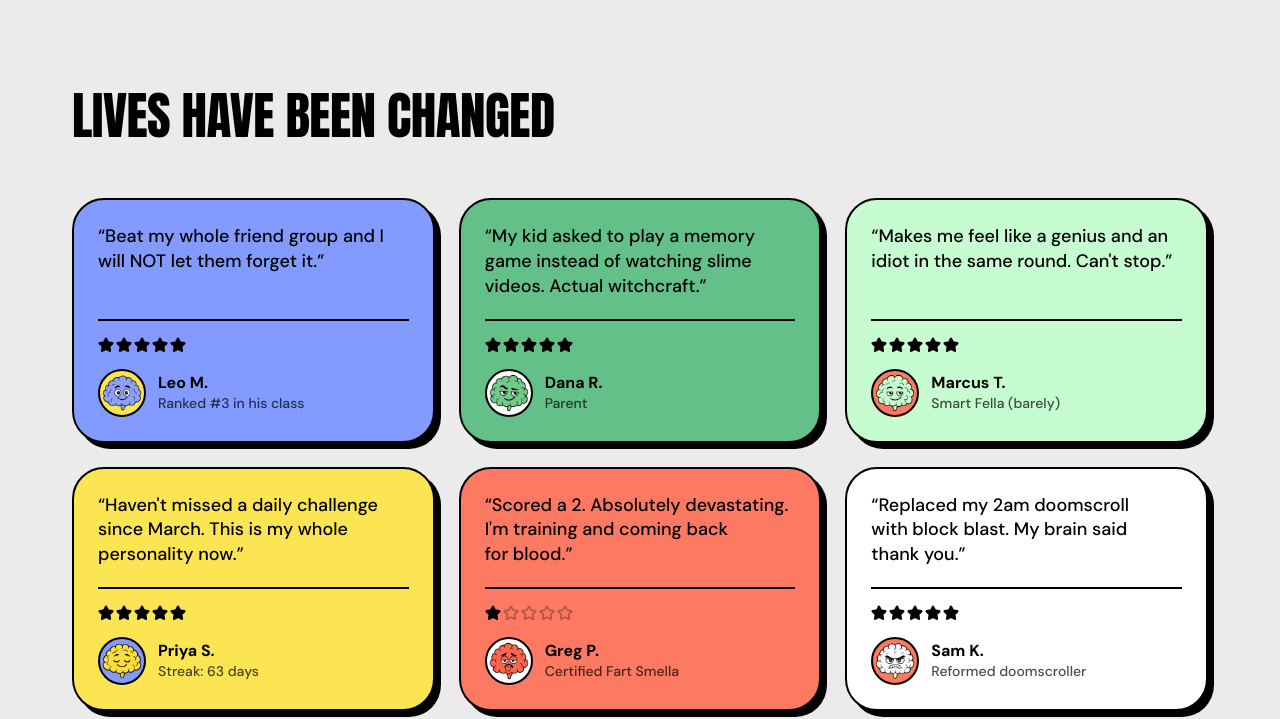
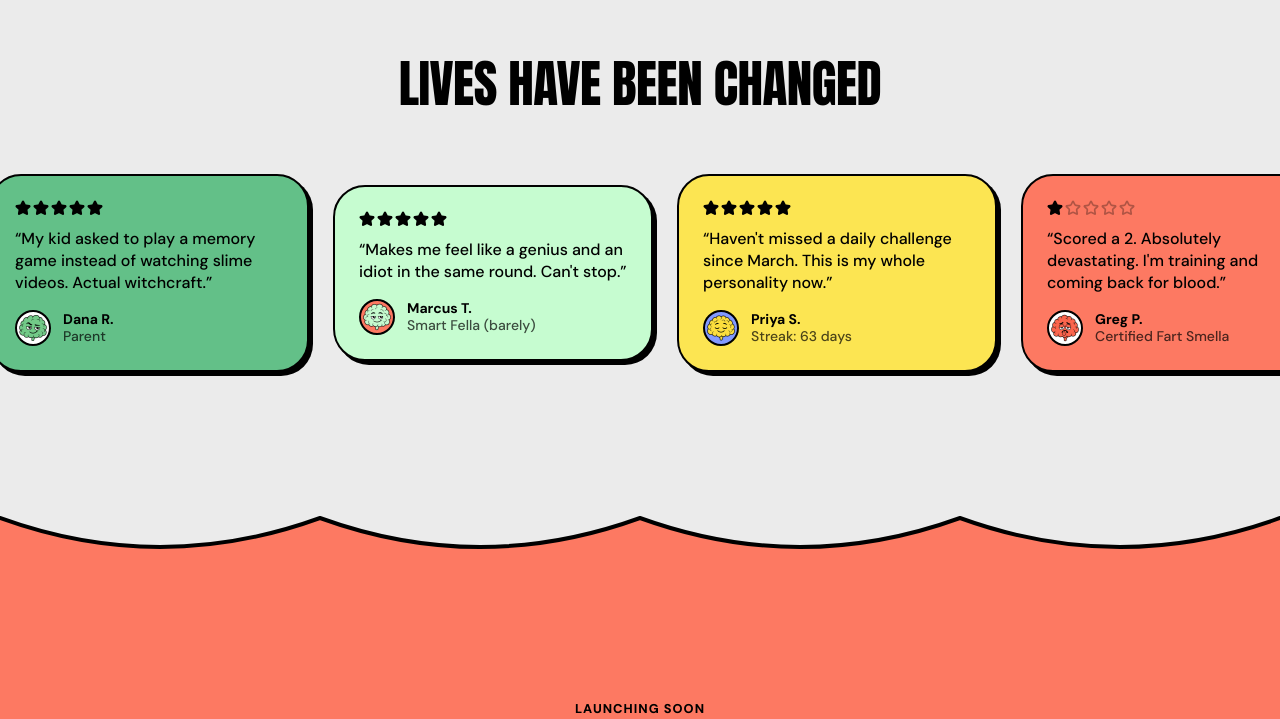
Before and after one commit to kimkhoi2202/sffs-website, a Next.js app: page / in a window 1280 px wide. Shown: the part 3090-3809 px from the top of the page. Built offline with nearby package versions, Linux system fonts and the light colour scheme.

Commit message:
feat(home): testimonials as scrolling marquee (breaks back-to-back grids)

```diff
--- a/app/page.tsx
+++ b/app/page.tsx
@@ -6,12 +6,14 @@ import { QuizNav } from "@/components/quiz/quiz-nav";
 import { Steps, type StepItem } from "@/components/sections/steps";
 import { Comparison } from "@/components/sections/comparison";
 import { FeatureGrid, type Feature } from "@/components/sections/feature-grid";
-import { Testimonials, type Testimonial } from "@/components/sections/testimonials";
+import { TestimonialMarquee, type Testimonial } from "@/components/sections/testimonials";
 import { Faq, type FaqItem } from "@/components/sections/faq";
 import { CtaBand } from "@/components/sections/cta-band";
 import { VideoShowcase } from "@/components/sections/video-showcase";
 import { FollowUs } from "@/components/sections/follow-us";
 import { Waitlist } from "@/components/sections/waitlist";
+import { Section } from "@/components/ui/section";
+import { Heading } from "@/components/ui/heading";
 import { SectionDivider } from "@/components/ui/section-divider";
 
 export const metadata: Metadata = {
@@ -236,16 +238,19 @@ export default function SmartOrFartPage() {
         features={FEATURES}
       />
 
-      {/* No divider: the merged gray "what you get" block flows straight into the
-          (also-gray) testimonials as ONE continuous gray area. The two sections'
-          own vertical padding keeps "LIVES HAVE BEEN CHANGED" from cramping. */}
-      <Testimonials
-        revealContent
-        background="gray"
-        eyebrow=""
-        title="Lives have been changed"
-        testimonials={TESTIMONIALS}
-      />
+      {/* Social proof as a scrolling MARQUEE, not a second card grid — otherwise
+          it reads as "grid stacked on grid" right after the feature grid. Stays on
+          the same gray block; the motion + single row break the visual rhythm. */}
+      <Section background="gray" container={false} padding="md">
+        <div className="mx-auto max-w-page px-4 text-center md:px-8">
+          <Heading as={2} size="xl">
+            Lives have been changed
+          </Heading>
+        </div>
+        <div className="mt-8">
+          <TestimonialMarquee testimonials={TESTIMONIALS} />
+        </div>
+      </Section>
 
       <SectionDivider top="gray" bottom="coral" variant="scallopBig" size="lg" />
 
```
